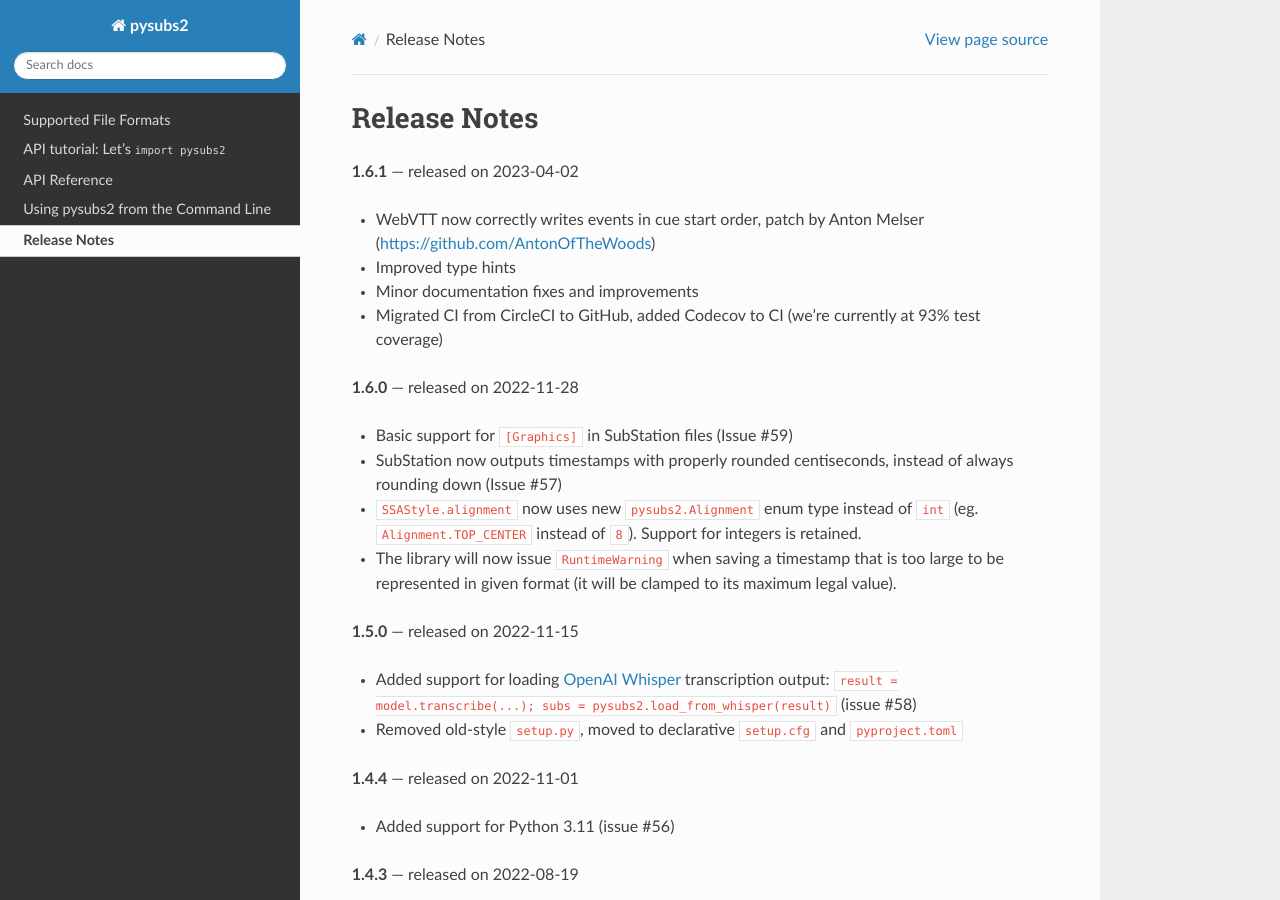
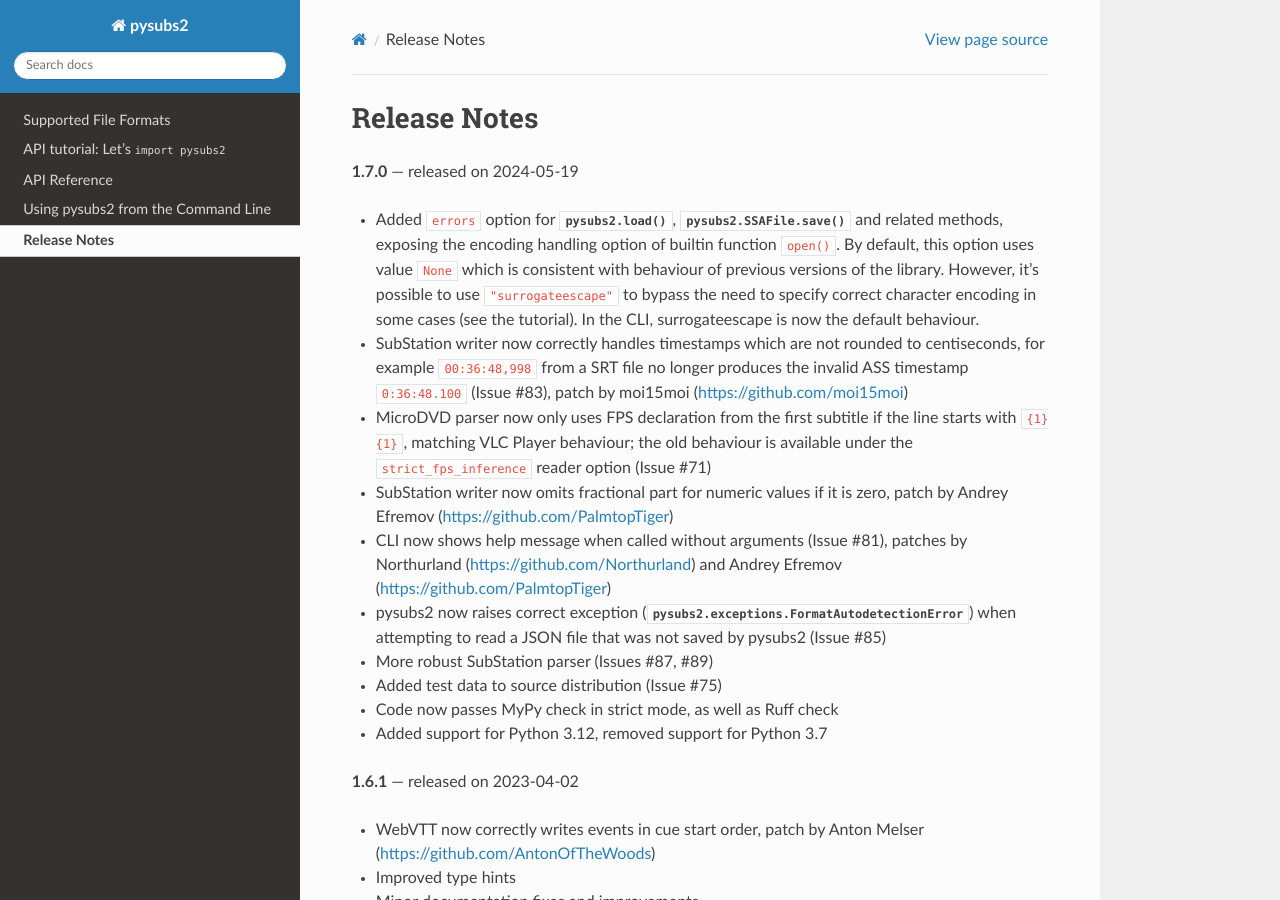
Before and after one commit to tkarabela/pysubs2, a Sphinx documentation site: the page built from docs/release-notes.rst, in a window 1280 px wide and 900 px high. Built offline with Sphinx 7.4.7 and the Read the Docs theme 2.0.0, drawn with Linux system fonts in a browser that asks for light colours; the version number could not be read and is left out; some of the changed text lies outside the part shown.

Commit message:
Version 1.7.0

```diff
--- a/docs/conf.py
+++ b/docs/conf.py
@@ -51,7 +51,7 @@
 
 # General information about the project.
 project = u'pysubs2'
-copyright = u'2014-2023, Tomas Karabela'
+copyright = u'2014-2024, Tomas Karabela'
 
 # The version info for the project you're documenting, acts as replacement for
 # |version| and |release|, also used in various other places throughout the
--- a/docs/index.rst
+++ b/docs/index.rst
@@ -46,7 +46,7 @@
 
 .. code-block:: text
 
-    Copyright (c) 2014-2023 Tomas Karabela
+    Copyright (c) 2014-2024 Tomas Karabela
 
     Permission is hereby granted, free of charge, to any person obtaining a copy
     of this software and associated documentation files (the "Software"), to deal
--- a/docs/release-notes.rst
+++ b/docs/release-notes.rst
@@ -1,5 +1,28 @@
 Release Notes
 =============
+
+**1.7.0** --- released on 2024-05-19
+
+- Added ``errors`` option for :meth:`pysubs2.load()`, :meth:`pysubs2.SSAFile.save()` and related methods, exposing
+  the encoding handling option of builtin function ``open()``. By default, this option uses value ``None`` which
+  is consistent with behaviour of previous versions of the library. However, it's possible to use ``"surrogateescape"``
+  to bypass the need to specify correct character encoding in some cases (see the tutorial). In the CLI, surrogateescape
+  is now the default behaviour.
+- SubStation writer now correctly handles timestamps which are not rounded to centiseconds, for example
+  ``00:36:48,998`` from a SRT file no longer produces the invalid ASS timestamp ``0:36:48.100`` (Issue #83),
+  patch by moi15moi (https://github.com/moi15moi)
+- MicroDVD parser now only uses FPS declaration from the first subtitle if the line starts with ``{1}{1}``,
+  matching VLC Player behaviour; the old behaviour is available under the ``strict_fps_inference`` reader option
+  (Issue #71)
+- SubStation writer now omits fractional part for numeric values if it is zero, patch by Andrey Efremov (https://github.com/PalmtopTiger)
+- CLI now shows help message when called without arguments (Issue #81), patches by Northurland (https://github.com/Northurland) and Andrey Efremov (https://github.com/PalmtopTiger)
+- pysubs2 now raises correct exception (:class:`pysubs2.exceptions.FormatAutodetectionError`) when attempting to read
+  a JSON file that was not saved by pysubs2 (Issue #85)
+- More robust SubStation parser (Issues #87, #89)
+- Added test data to source distribution (Issue #75)
+- Code now passes MyPy check in strict mode, as well as Ruff check
+- Added support for Python 3.12, removed support for Python 3.7
+
 
 **1.6.1** --- released on 2023-04-02
 
```
Also changed, not shown: LICENSE.txt, 2 other files.
